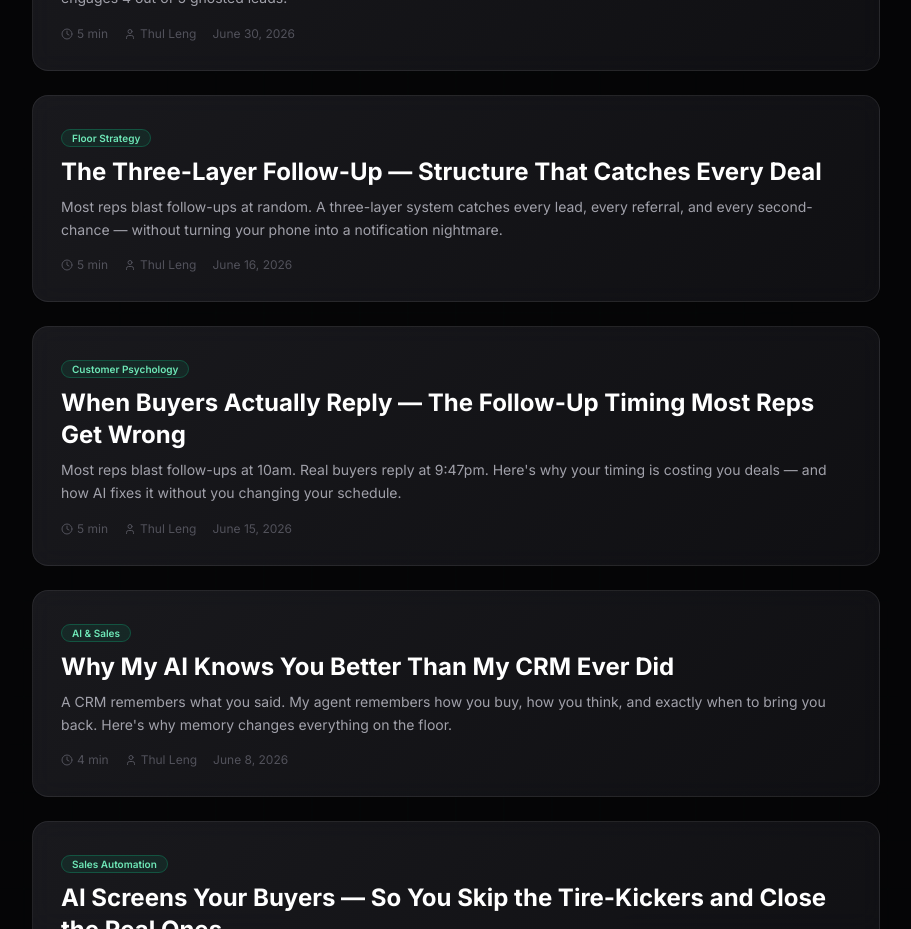
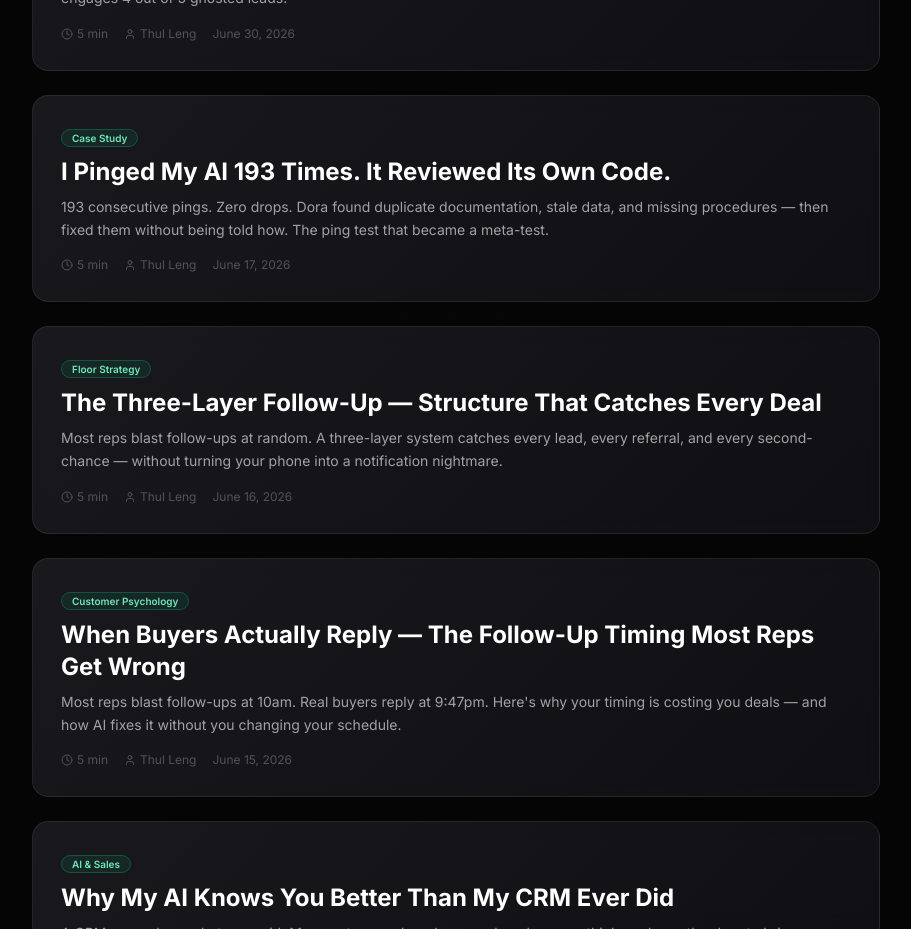
Before and after one commit to thulleng/closers-assist-web, a Next.js app: page /blog in a window 1280 px wide. Shown: the part 900-1829 px from the top of the page, without its empty margins (184-1095 px from the left). Built offline with nearby package versions, Linux system fonts and the light colour scheme; no server answers.

Commit message:
feat: new blog post — Every Lead After 9pm; fix pre-existing 193-pings blog build error

```diff
--- a/app/blog/page.tsx
+++ b/app/blog/page.tsx
@@ -25,6 +25,14 @@ const POSTS = [
     readTime: "5 min",
     preview: "The real reason prospects go silent isn't the price or the competition. It's psychology. Here's the one question that re-engages 4 out of 5 ghosted leads.",
     tag: "Customer Psychology",
+  },
+  {
+    slug: "193-pings",
+    title: "I Pinged My AI 193 Times. It Reviewed Its Own Code.",
+    date: "June 17, 2026",
+    readTime: "5 min",
+    preview: "193 consecutive pings. Zero drops. Dora found duplicate documentation, stale data, and missing procedures — then fixed them without being told how. The ping test that became a meta-test.",
+    tag: "Case Study",
   },
   {
     slug: "the-three-layer-follow-up",
--- a/app/sitemap.ts
+++ b/app/sitemap.ts
@@ -52,6 +52,7 @@ const industries = [
 
 const blogPosts = [
   "after-hours-leads",
+  "193-pings",
   "the-three-layer-follow-up",
   "when-buyers-actually-reply",
   "why-my-ai-knows-you-better",
```
